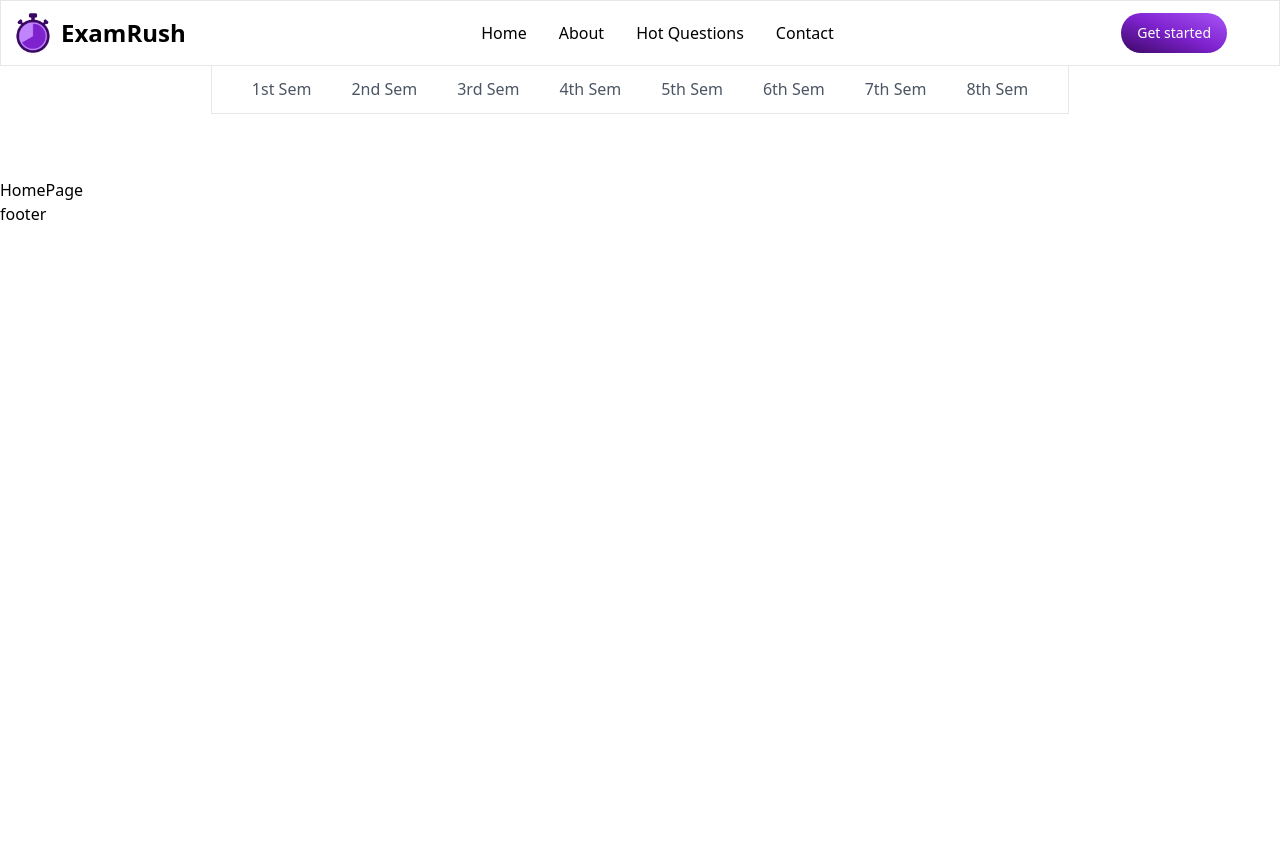
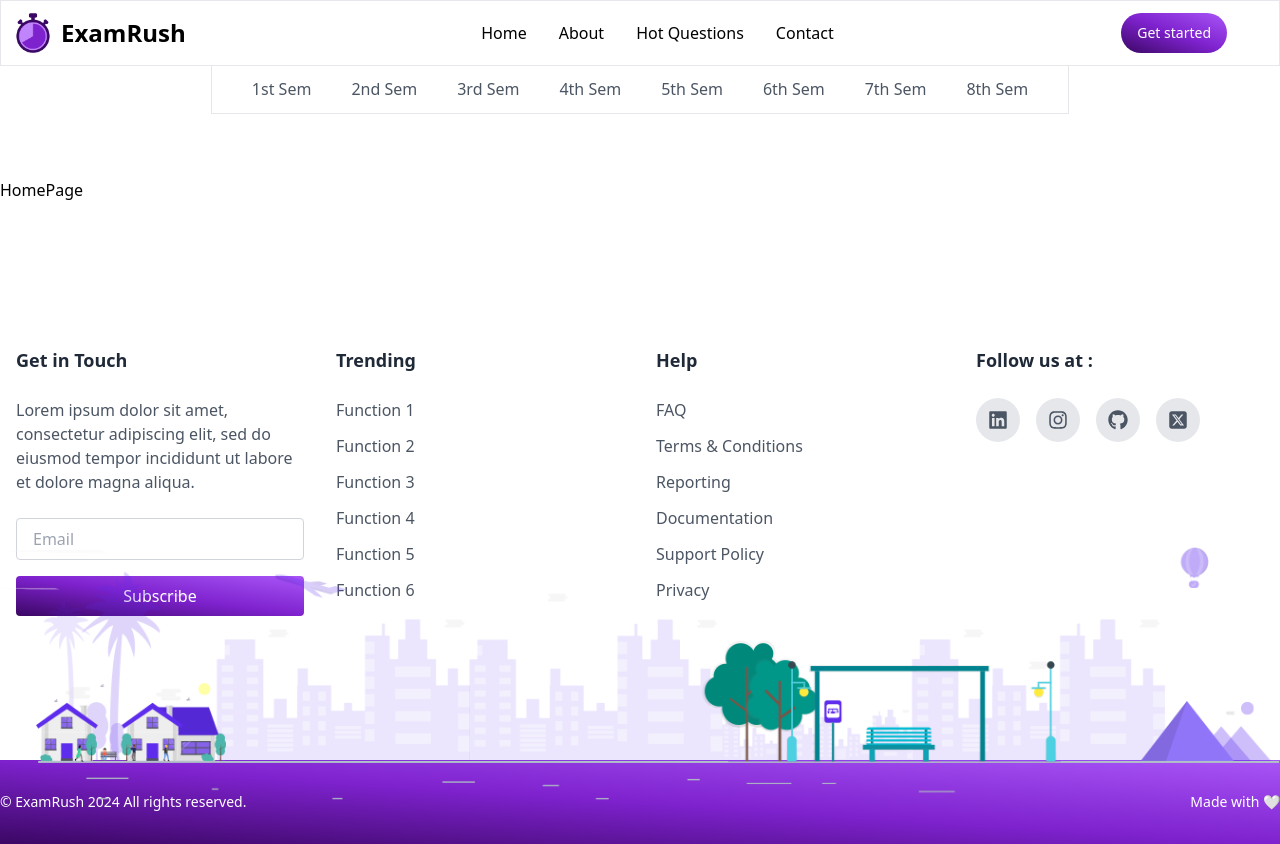
Before and after one commit to mardavsj/exam-rush, a Next.js app: page / in a window 1280 px wide. Before the commit the page ends 800 px from the top, so only its background shows below. Built offline with nearby package versions, Linux system fonts and the light colour scheme.

Commit message:
footer updated

```diff
--- a/components/footer.js
+++ b/components/footer.js
@@ -1,9 +1,81 @@
-import React from 'react'
+import React from 'react';
+import { FaInstagram, FaGithub, FaLinkedin } from 'react-icons/fa';
+import { FaSquareXTwitter } from 'react-icons/fa6';
+import Image from 'next/image';
+import Link from 'next/link';
+import footer from '../public/footerbg.png';
 
-const footer = () => {
+const Footer = () => {
   return (
-    <div>footer</div>
-  )
-}
+    <footer className="bg-white">
+      <div className="">
+        <div className="container mx-auto py-36">
+          <div className="flex flex-wrap">
+            <div className="w-full md:w-1/2 lg:w-1/4 px-4">
+              <div className="wow fadeInLeft" data-wow-delay="0.2s">
+                <h3 className="text-lg font-semibold text-gray-800 mb-6">Get in Touch</h3>
+                <p className="text-gray-600 mb-6">Lorem ipsum dolor sit amet, consectetur adipiscing elit, sed do eiusmod tempor incididunt ut labore et dolore magna aliqua.</p>
+                <form action="#" className="mailchimp">
+                  <input type="text" name="EMAIL" className="form-control memail w-full py-2 px-4 mb-4 border border-gray-300 rounded" placeholder="Email" />
+                  <button className=" w-full py-2 px-4 bg-gradient-to-tr from-purple-950 via-purple-700 to-purple-500 text-white rounded hover:bg-gradient-to-tl " type="submit">Subscribe</button>
+                </form>
+              </div>
+            </div>
+            <div className="w-full md:w-1/2 lg:w-1/4 px-4">
+              <div className="wow fadeInLeft" data-wow-delay="0.4s">
+                <h3 className="text-lg font-semibold text-gray-800 mb-6">Trending</h3>
+                <ul className="list-none space-y-3">
+                  <li><a href="#" className="text-gray-600 hover:text-purple-600">Function 1</a></li>
+                  <li><a href="#" className="text-gray-600 hover:text-purple-600">Function 2</a></li>
+                  <li><a href="#" className="text-gray-600 hover:text-purple-600">Function 3</a></li>
+                  <li><a href="#" className="text-gray-600 hover:text-purple-600">Function 4</a></li>
+                  <li><a href="#" className="text-gray-600 hover:text-purple-600">Function 5</a></li>
+                  <li><a href="#" className="text-gray-600 hover:text-purple-600">Function 6</a></li>
+                </ul>
+              </div>
+            </div>
+            <div className="w-full md:w-1/2 lg:w-1/4 px-4">
+              <div className="wow fadeInLeft" data-wow-delay="0.6s">
+                <h3 className="text-lg font-semibold text-gray-800 mb-6">Help</h3>
+                <ul className="list-none space-y-3">
+                  <li><a href="#" className="text-gray-600 hover:text-purple-600">FAQ</a></li>
+                  <li><a href="#" className="text-gray-600 hover:text-purple-600">Terms & Conditions</a></li>
+                  <li><a href="#" className="text-gray-600 hover:text-purple-600">Reporting</a></li>
+                  <li><a href="#" className="text-gray-600 hover:text-purple-600">Documentation</a></li>
+                  <li><a href="#" className="text-gray-600 hover:text-purple-600">Support Policy</a></li>
+                  <li><a href="#" className="text-gray-600 hover:text-purple-600">Privacy</a></li>
+                </ul>
+              </div>
+            </div>
+            <div className="w-full md:w-1/2 lg:w-1/4 px-4">
+              <div className="wow fadeInLeft">
+                <h3 className="text-lg font-semibold text-gray-800 mb-6">Follow us at :</h3>
+                <div className="flex space-x-4">
+                  <a href="#" className="text-xl w-11 h-11 flex items-center justify-center bg-gray-200 text-gray-600 hover:bg-gradient-to-tr from-purple-950 via-purple-700 to-purple-500 hover:text-white rounded-full"><FaLinkedin/></a>
+                  <a href="#" className="text-xl w-11 h-11 flex items-center justify-center bg-gray-200 text-gray-600 hover:bg-gradient-to-tr from-purple-950 via-purple-700 to-purple-500 hover:text-white rounded-full"><FaInstagram/></a>
+                  <a href="#" className="text-xl w-11 h-11 flex items-center justify-center bg-gray-200 text-gray-600 hover:bg-gradient-to-tr from-purple-950 via-purple-700 to-purple-500 hover:text-white rounded-full"><FaGithub/></a>
+                  <a href="#" className="text-xl w-11 h-11 flex items-center justify-center bg-gray-200 text-gray-600 hover:bg-gradient-to-tr from-purple-950 via-purple-700 to-purple-500 hover:text-white rounded-full"><FaSquareXTwitter/></a>
+                </div>
+              </div>
+            </div>
+          </div>
+        </div>
+        <div className="absolute bottom-0 w-full">
+          <Image src={footer} alt="footer background" className="mx-auto"/>
+        </div>
+      </div>
+      <div className="bg-gradient-to-tr from-purple-950 via-purple-700 to-purple-500 py-8">
+        <div className="container mx-auto flex flex-wrap justify-between items-center">
+          <div className="w-full lg:w-1/2 text-white text-sm">
+            © ExamRush 2024 All rights reserved.
+          </div>
+          <div className="w-full lg:w-1/2 text-right text-white text-sm">
+            Made with <span>🤍</span>
+          </div>
+        </div>
+      </div>
+    </footer>
+  );
+};
 
-export default footer
+export default Footer;
--- a/styles/globals.css
+++ b/styles/globals.css
@@ -1,3 +1,13 @@
 @tailwind base;
 @tailwind components;
 @tailwind utilities;
+
+@keyframes moveBackground {
+    0% {
+        left: -25%;
+    }
+
+    100% {
+        left: 100%;
+    }
+}
```
Also changed, not shown: pages/index.js (line endings or trailing spaces).
